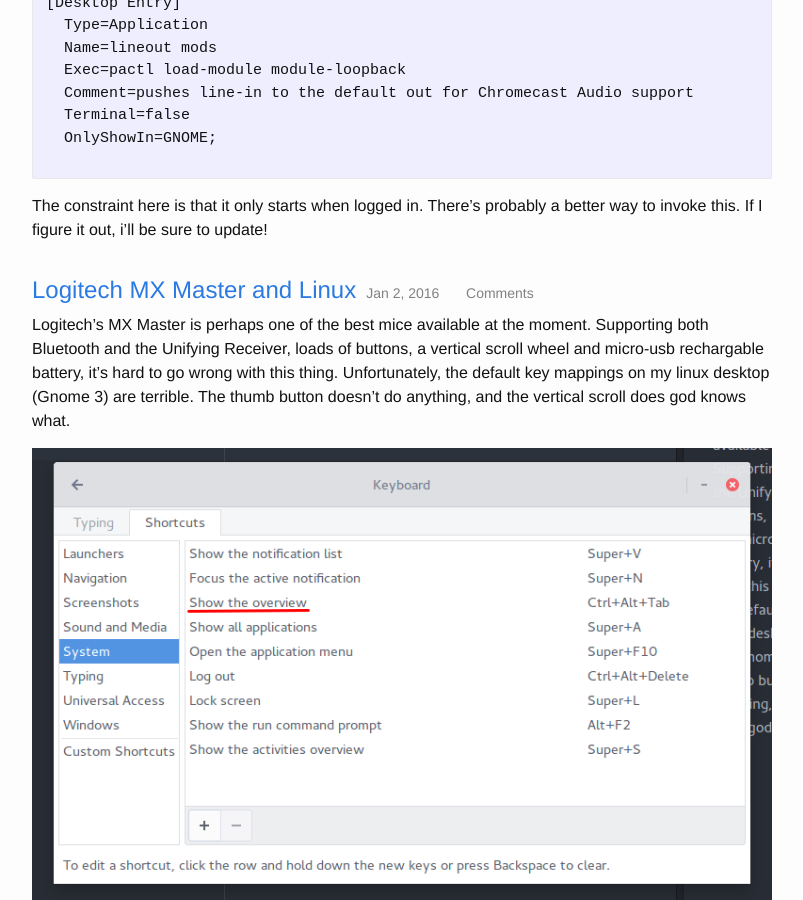
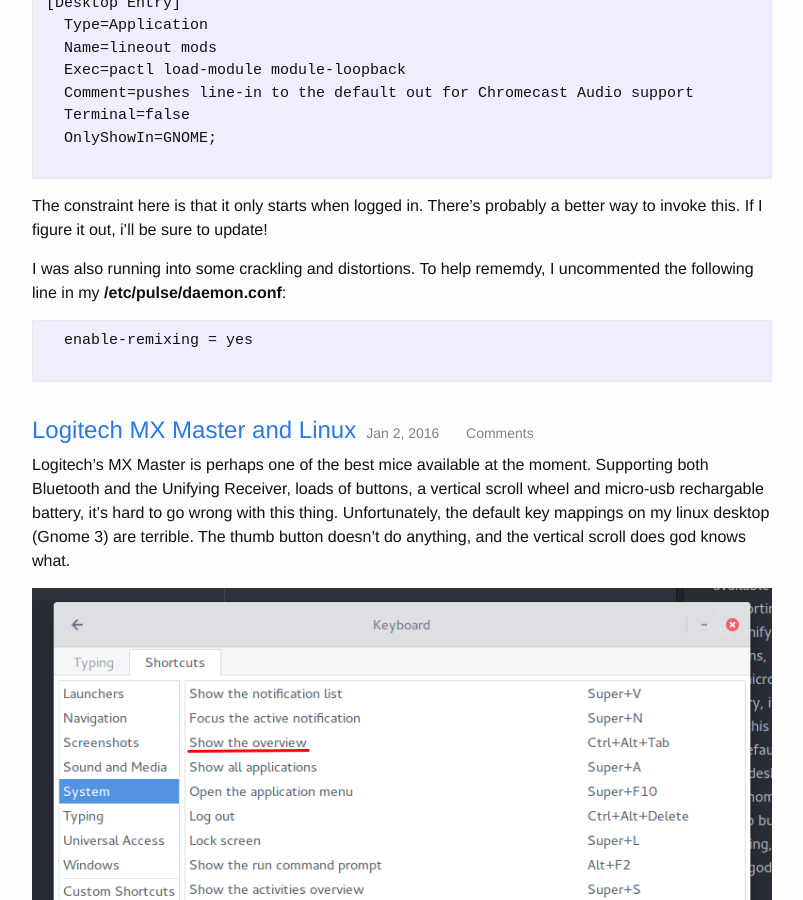
Before and after one commit to superterran/legacy-dotcom-provisioner, a Jekyll site: the page built from blog.html, in a window 1280 px wide and 900 px high, scrolled down 1688 px. Shown: the whole window, without its empty margins (238-1041 px from the left). Built offline with Jekyll 4.4.1, drawn with Linux system fonts in a browser that asks for light colours; comment, search, counter and statistics services are not loaded.

Commit message:
Update 2016-01-10-my-chromecast-audio-setup.markdown

````diff
--- a/_posts/2016-01-10-my-chromecast-audio-setup.markdown
+++ b/_posts/2016-01-10-my-chromecast-audio-setup.markdown
@@ -36,3 +36,9 @@
 ```
 
 The constraint here is that it only starts when logged in. There's probably a better way to invoke this. If I figure it out, i'll be sure to update!
+
+I was also running into some crackling and distortions. To help rememdy, I uncommented the following line in my **/etc/pulse/daemon.conf**:
+
+```
+  enable-remixing = yes
+```
````
